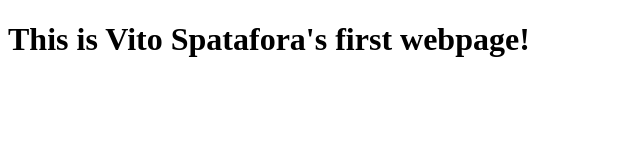
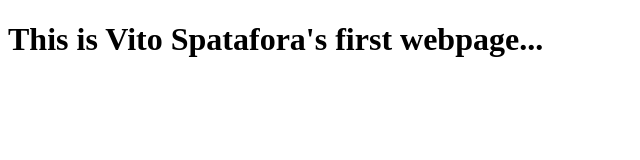
Before and after one commit to VitoSpatafora/VitoSpatafora.github.io, a plain HTML site: page index.html in a window 1280 px wide. Shown: the full height of the page, 0-640 px from the left. Drawn offline with Linux system fonts and the light colour scheme.

Commit message:
Update index.html

```diff
--- a/index.html
+++ b/index.html
@@ -4,6 +4,6 @@
     <title> CSCE 190: Vito Spatafora </title>
   </head>
   <body>
-    <h1>This is Vito Spatafora's first webpage!</h1>
+    <h1>This is Vito Spatafora's first webpage...</h1>
   </body>
 </html>
```
